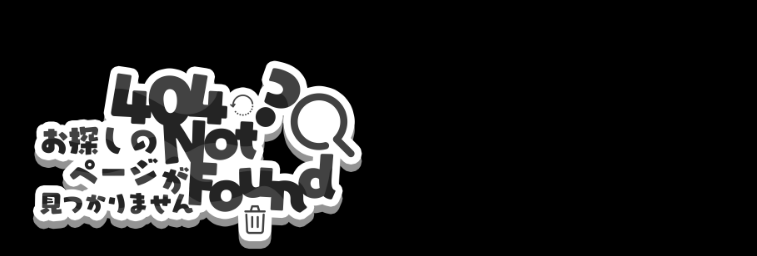
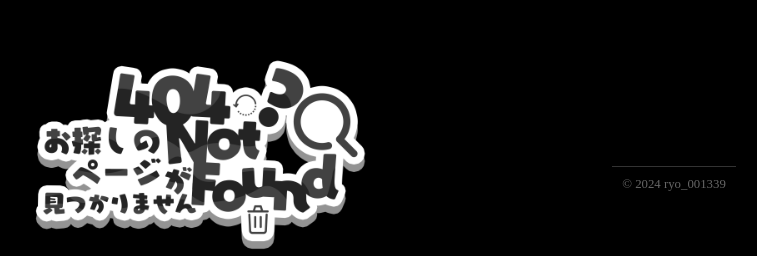
Before and after one commit to VEDA00133912/veda00133912.github.io, a plain HTML site: page 404.html in a window 1280 px wide. Shown: the part 216-472 px from the top of the page, without its empty margins (366-1123 px from the left). Drawn offline with Linux system fonts and the light colour scheme.

Commit message:
Update 404.css

```diff
--- a/404.css
+++ b/404.css
@@ -44,3 +44,11 @@ body {
     transform: translateY(0);
   }
 }
+
+.footer {
+  text-align: center;
+  font-size: 0.8em;
+  color: #666666;
+  padding: 10px;
+  border-top: 1px solid #333;
+}
```
